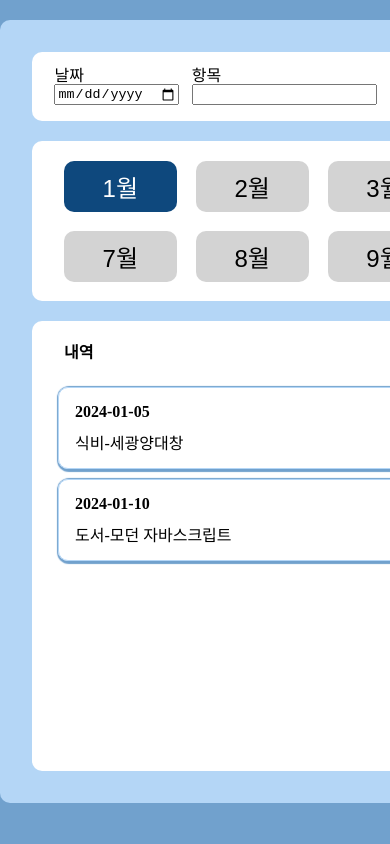
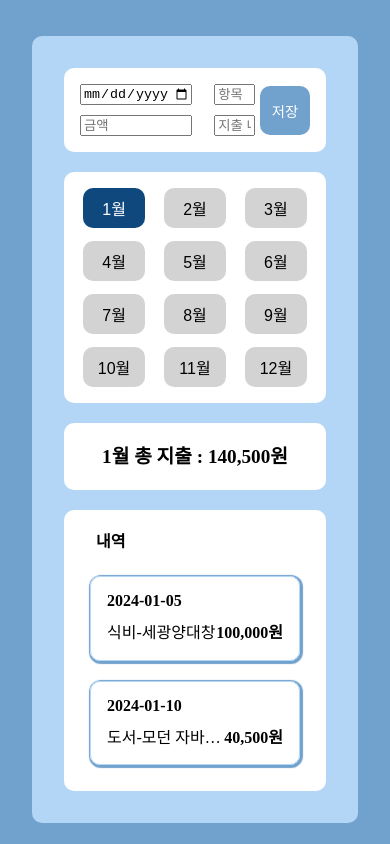
Before and after one commit to jonghoon7431/assignment_expense_report, a React (Vite) app: page / in a window 390 px wide. Built offline with nearby package versions, Linux system fonts and the light colour scheme.

Commit message:
feat: 반응형제작,필수 구현 사항 추가
리스트 내역 길어질 경우 말줄임표, 우측에 가격 표시, 월 총 지출 탭

```diff
--- a/src/components/ChoiceMonth.jsx
+++ b/src/components/ChoiceMonth.jsx
@@ -1,25 +1,25 @@
-import React, { useEffect, useState } from "react";
+import React, { useEffect } from "react";
+import { useDispatch, useSelector } from "react-redux";
 import styled from "styled-components";
+import { getMonth } from "../redux/slices/MonthSlice";
+import MonthSpending from "./MonthSpending";
 import ReportList from "./ReportList";
 
 const ChoiceMonth = () => {
-  //1~12 month array에 push
+  const dispatch = useDispatch();
+  const activeMonth = useSelector((state) => state.activeMonth);
+
+  //month 1-12
   let month = [];
   let i = 0;
   for (i = 0; i < 12; i++) {
     month.push(i + 1);
   }
 
-  //클릭된 월 활성화(조건부 스타일링,local storage 저장)
-  const [activeMonth, setActiveMonth] = useState(
-    localStorage.getItem("month") ? Number(localStorage.getItem("month")) : 1
-  );
-
   const handleClick = (month) => {
-    setActiveMonth(month);
+    dispatch(getMonth(month));
   };
 
-  //activeMonth(클릭한 월 버튼)이 변경되면, local storage 값 변경
   useEffect(() => {
     localStorage.setItem("month", activeMonth);
   }, [activeMonth]);
@@ -34,7 +34,8 @@ const ChoiceMonth = () => {
         ))}
       </ChoiceMonthButtonContainer>
 
-      <ReportList activeMonth={activeMonth} />
+      <MonthSpending />
+      <ReportList />
     </div>
   );
 };
@@ -44,22 +45,45 @@ const ChoiceMonthButtonContainer = styled.div`
   border: none;
   border-radius: 10px;
   display: grid;
-  grid-template-columns: repeat(6, 1fr);
-  gap: 1.2rem;
-  padding: 1.2rem 2rem;
-  margin: 20px 0;
+  grid-template-columns: repeat(6, 2fr);
+  text-align: center;
+  justify-items: center;
+  gap: 0.8rem;
+  padding: 1rem;
+  margin: 20px auto;
+  white-space: nowrap;
+  @media all and (min-width: 768px) and (max-width: 1023px) {
+    /* gap: 1rem; */
+    grid-template-columns: repeat(4, 1fr);
+  }
+  @media all and (min-width: 480px) and (max-width: 767px) {
+    grid-template-columns: repeat(3, 1fr);
+  }
+  @media all and (max-width: 479px) {
+    grid-template-columns: repeat(3, 1fr);
+  }
 `;
 const MonthButton = styled.button`
+  width: 90%;
+  display: flex;
+  justify-content: center;
   border: none;
   background-color: ${(props) => (props.$active ? "#0E487D" : "lightgray")};
   color: ${(props) => (props.$active ? "white" : "black")};
   border-radius: 10px;
-  font-size: 1.5rem;
+  font-size: 1.8vw;
   padding: 0.5rem 1rem;
+
   cursor: pointer;
   &:hover {
     background-color: ${(props) => (props.$active ? "#0E487D" : "grey")};
   }
+  @media all and (min-width: 480px) and (max-width: 767px) {
+    font-size: 16px;
+  }
+  @media all and (max-width: 479px) {
+    font-size: 16px;
+  }
 `;
 
 export default ChoiceMonth;
--- a/src/components/Form.jsx
+++ b/src/components/Form.jsx
@@ -23,51 +23,62 @@ const Form = () => {
     e.target.reset();
   };
   return (
-    <FormWrapContainer onSubmit={onSubmit}>
-      <StInputDiv>
-        <label>날짜</label>
+    <WrapContainer onSubmit={onSubmit}>
+      <FormContainer>
         <input type="date" name="date" />
-      </StInputDiv>
-      <StInputDiv>
-        <label>항목</label>
-        <input type="text" name="item" autoComplete="off" />
-      </StInputDiv>
-      <StInputDiv>
-        <label>금액</label>
-        <input type="number" name="amount" autoComplete="off" />
-      </StInputDiv>
-      <StInputDiv>
-        <label>내용</label>
-        <input type="text" name="description" autoComplete="off" />
-      </StInputDiv>
+        <input type="text" name="item" placeholder="항목" autoComplete="off" />
+        <input type="number" name="amount" placeholder="금액" autoComplete="off" />
+        <input type="text" name="description" placeholder="지출 내용" autoComplete="off" />
+      </FormContainer>
+
       <StFormButton>저장</StFormButton>
-    </FormWrapContainer>
+    </WrapContainer>
   );
 };
 
-const FormWrapContainer = styled.form`
+const WrapContainer = styled.form`
   border-radius: 10px;
   background-color: white;
   padding: 1rem;
   display: flex;
-  justify-content: space-around;
+  justify-content: center;
 `;
-const StInputDiv = styled.div`
-  display: flex;
-  flex-direction: column;
+const FormContainer = styled.div`
+  width: 90%;
+  display: grid;
+  grid-template-columns: repeat(2, 2fr);
+  gap: 10px;
+  @media all and (min-width: 768px) and (max-width: 1023px) {
+    grid-template-columns: repeat(2, 2fr);
+  }
   & input {
+    width: 90%;
+    box-sizing: border-box;
   }
 `;
+
 const StFormButton = styled.button`
-  width: 60px;
   border: none;
   border-radius: 10px;
   background-color: var(--blue);
   color: white;
   font-size: 1rem;
+  padding: 14px;
+  margin: auto;
+  white-space: nowrap;
+  display: flex;
+  justify-content: center;
+  align-items: center;
   cursor: pointer;
   &:hover {
     background-color: var(--dark-blue);
   }
+  @media all and (min-width: 768px) and (max-width: 1023px) {
+    height: 40px;
+  }
+  @media all and (max-width: 479px) {
+    width: 50px;
+    font-size: 0.9rem;
+  }
 `;
 export default Form;
--- a/src/components/Layout.jsx
+++ b/src/components/Layout.jsx
@@ -9,8 +9,14 @@ const StBackground = styled.div`
   overflow: auto;
 `;
 const StMain = styled.main`
-  width: 900px;
-  margin: 0 auto;
+  display: flex;
+  justify-content: center;
+
+  /* 모바일 가로, 테블릿 세로 (해상도 ~ 479px)*/
+  @media all and (max-width: 479px) {
+    /* width: 380px; */
+    margin: 1rem 2rem;
+  }
 `;
 
 function Layout({ children }) {
--- /dev/null
+++ b/src/components/MonthSpending.jsx
@@ -0,0 +1,37 @@
+import React from "react";
+import { useSelector } from "react-redux";
+import styled from "styled-components";
+
+const MonthSpending = () => {
+  const activeMonth = useSelector((state) => state.activeMonth);
+  const data = useSelector((state) => state.data);
+
+  //월 총액 계산
+  const month = data.filter((data) => data.date.split("-")[1].includes(activeMonth));
+
+  let totalAmount = 0;
+  for (let i = 0; i < month.length; i++) {
+    totalAmount += month[i].amount;
+  }
+
+  return (
+    <MonthSpendingContainer>
+      <SubTitle>
+        {activeMonth}월 총 지출 : {totalAmount.toLocaleString()}원
+      </SubTitle>
+    </MonthSpendingContainer>
+  );
+};
+
+const MonthSpendingContainer = styled.div`
+  background-color: white;
+  border-radius: 10px;
+  margin: 20px 0;
+  padding: 1.5rem;
+`;
+const SubTitle = styled.h3`
+  font-size: 1.2rem;
+  font-weight: bold;
+  text-align: center;
+`;
+export default MonthSpending;
--- a/src/components/ReportList.jsx
+++ b/src/components/ReportList.jsx
@@ -3,8 +3,9 @@ import { useSelector } from "react-redux";
 import { Link } from "react-router-dom";
 import styled from "styled-components";
 
-const ReportList = ({ activeMonth }) => {
+const ReportList = () => {
   const data = useSelector((state) => state.data);
+  const activeMonth = useSelector((state) => state.activeMonth);
 
   return (
     <ReportListContainer>
@@ -30,9 +31,18 @@ const ReportList = ({ activeMonth }) => {
             >
               <List>
                 <H3 style={{ marginBottom: "1rem" }}>{data.date}</H3>
-                <p>
+                <StP>
                   {data.item}-{data.description}
-                </p>
+                </StP>
+                <AmountWrap>
+                  <p
+                    style={{
+                      fontWeight: "bold",
+                    }}
+                  >
+                    {data.amount.toLocaleString()}원
+                  </p>
+                </AmountWrap>
               </List>
             </Link>
           ))}
@@ -44,26 +54,45 @@ const ReportList = ({ activeMonth }) => {
 const ReportListContainer = styled.div`
   background-color: white;
   border-radius: 10px;
-  height: 450px;
-  overflow: auto;
+  height: auto;
+  text-overflow: ellipsis;
 `;
 const H3 = styled.h3`
   font-weight: bold;
 `;
 const ReportListUl = styled.ul`
   padding: 1rem;
+  display: flex;
+  flex-direction: column;
 `;
 const List = styled.li`
+  height: 6vh;
   border: 1px solid var(--light-blue);
   border-radius: 10px;
   margin: 10px;
   padding: 1rem;
   box-shadow: 1px 1px 1px 2px var(--blue);
+  text-overflow: ellipsis;
   cursor: pointer;
   &:hover {
     transform: scale(1.05);
     transition: 0.5s all;
   }
 `;
+const StP = styled.p`
+  position: absolute;
+  display: block;
+  overflow: hidden;
+  white-space: nowrap;
+  text-overflow: ellipsis;
+  word-break: break-all;
+  width: 30%;
+`;
+
+const AmountWrap = styled.div`
+  display: flex;
+  justify-content: end;
+  align-items: center;
+`;
 
 export default ReportList;
--- a/src/pages/Details.jsx
+++ b/src/pages/Details.jsx
@@ -46,6 +46,7 @@ const Details = () => {
     if (!format.test(date)) return alert("날짜가 유효하지 않습니다. 날짜 형식 : YYYY-MM-YY");
 
     alert("수정되었습니다");
+
     dispatch(editData({ paramsId, edit }));
     navigate("/");
   };
@@ -70,9 +71,9 @@ const Details = () => {
           <input type="text" value={description} name="description" onChange={onChangeHandler} />
         </InputDiv>
         <ButtonDiv>
-          <button onClick={editDetailItem}>수정</button>
-          <button onClick={deleteList}>삭제</button>
-          <button onClick={() => navigate("/")}>뒤로가기</button>
+          <EditButton onClick={editDetailItem}>수정</EditButton>
+          <DeleteButton onClick={deleteList}>삭제</DeleteButton>
+          <HomeButton onClick={() => navigate("/")}>뒤로가기</HomeButton>
         </ButtonDiv>
       </WrapContainer>
     </DetailDiv>
@@ -80,7 +81,7 @@ const Details = () => {
 };
 
 const DetailDiv = styled.div`
-  width: 100%;
+  width: 80%;
   height: auto;
   background-color: white;
   border-radius: 10px;
@@ -89,7 +90,6 @@ const DetailDiv = styled.div`
   padding: 1rem;
 `;
 const WrapContainer = styled.div`
-  /* border: 1px solid black; */
   display: flex;
   flex-direction: column;
 
@@ -99,6 +99,7 @@ const WrapContainer = styled.div`
   }
 `;
 const InputDiv = styled.div`
+  white-space: nowrap;
   font-size: 1.4rem;
   display: flex;
   width: 60%;
@@ -110,21 +111,54 @@ const InputDiv = styled.div`
   input {
     margin: 1rem;
   }
+  @media all and (max-width: 479px) {
+    width: 90%;
+    & label {
+      font-size: 1rem;
+    }
+  }
 `;
 const ButtonDiv = styled.div`
   display: flex;
-  margin: auto;
+  justify-content: center;
+  gap: 1rem;
+  white-space: nowrap;
+  margin: 10px auto;
   & button {
     font-size: 1.5rem;
     border: none;
     border-radius: 5px;
-    margin: 1rem;
+    /* margin: 1rem; */
     padding: 0.5rem 1rem;
     cursor: pointer;
-    &:hover {
-      background-color: var(--dark-blue);
-      color: white;
+  }
+  @media all and (max-width: 479px) {
+    width: 90%;
+
+    /* white-space: wrap; */
+    & button {
+      font-size: 0.8rem;
     }
+  }
+`;
+const EditButton = styled.button`
+  background-color: var(--blue);
+  color: white;
+  &:hover {
+    background-color: var(--dark-blue);
+  }
+`;
+const DeleteButton = styled.button`
+  background-color: #ee2e2e;
+  color: white;
+  &:hover {
+    background-color: #ab0000;
+  }
+`;
+const HomeButton = styled.button`
+  &:hover {
+    background-color: darkgray;
+    color: white;
   }
 `;
 
--- a/src/redux/config/configStore.js
+++ b/src/redux/config/configStore.js
@@ -1,9 +1,11 @@
 import { configureStore } from "@reduxjs/toolkit";
+import MonthSlice from "../slices/MonthSlice";
 import formSlice from "../slices/formSlice";
 
 const store = configureStore({
   reducer: {
     data: formSlice,
+    activeMonth: MonthSlice,
   },
 });
 
--- /dev/null
+++ b/src/redux/slices/MonthSlice.js
@@ -0,0 +1,14 @@
+import { createSlice } from "@reduxjs/toolkit";
+
+const MonthSlice = createSlice({
+  name: "activeMonth",
+  initialState: localStorage.getItem("month") ? parseInt(localStorage.getItem("month")) : 1,
+  reducers: {
+    getMonth: (state, action) => {
+      return action.payload;
+    },
+  },
+});
+
+export const { getMonth } = MonthSlice.actions;
+export default MonthSlice.reducer;
```
